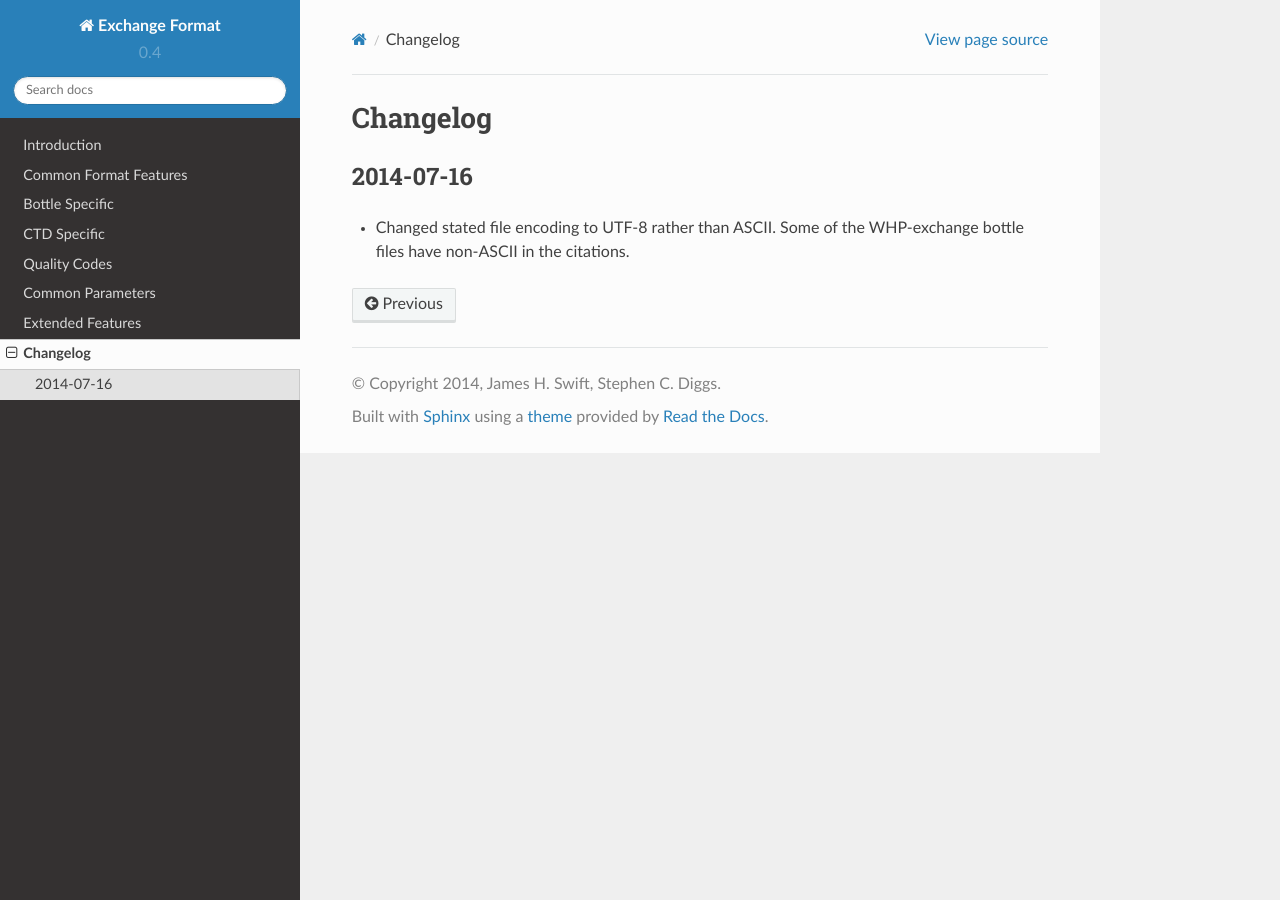
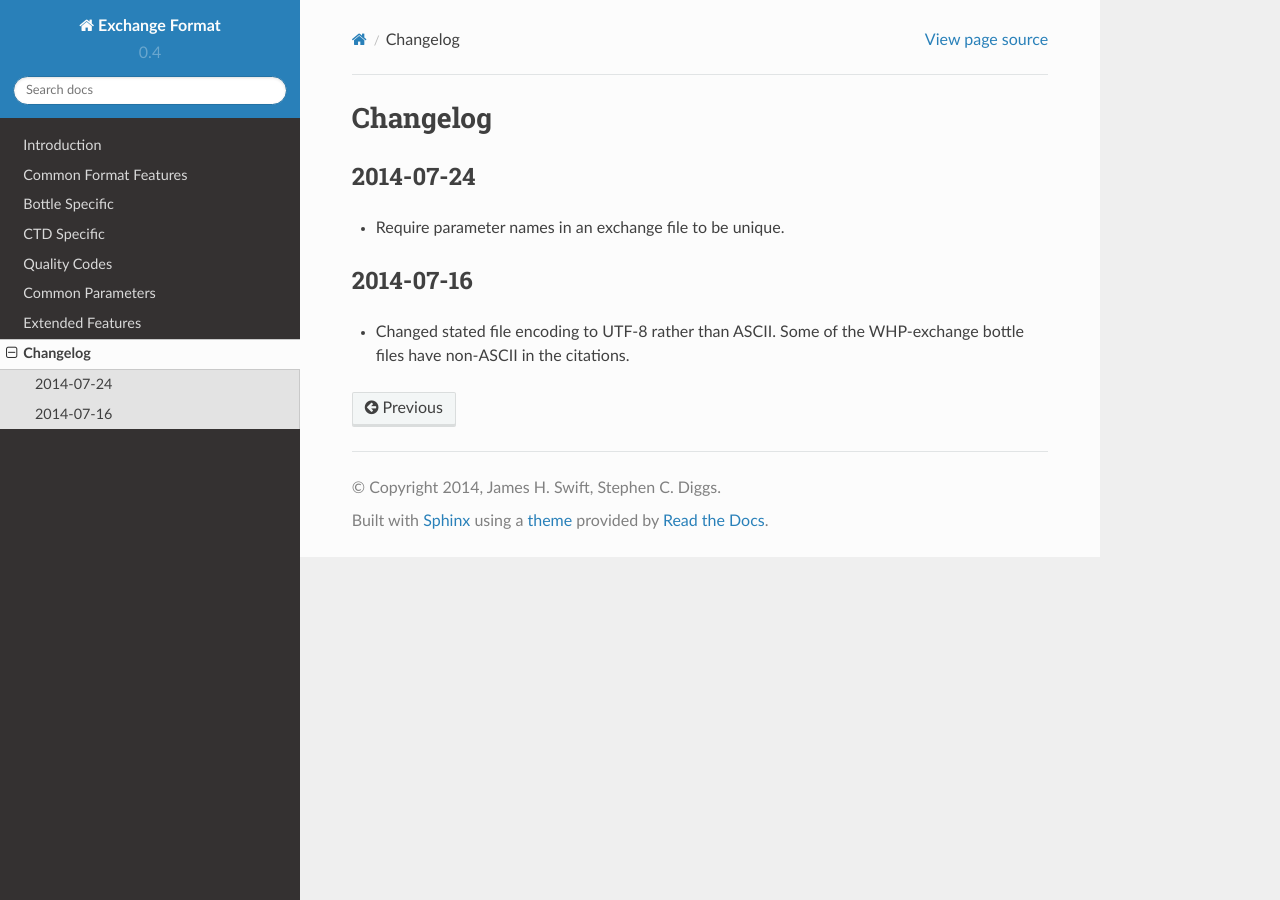
Before and after one commit to cchdo/exchange, a Sphinx documentation site: the page built from docs/changelog.rst, in a window 1280 px wide. Built offline with Sphinx 7.4.7 and the Read the Docs theme 2.0.0, drawn with Linux system fonts in a browser that asks for light colours.

Commit message:
update changelog to include unique paramter names

```diff
--- a/docs/changelog.rst
+++ b/docs/changelog.rst
@@ -1,5 +1,9 @@
 Changelog
 =========
+
+2014-07-24
+----------
+* Require parameter names in an exchange file to be unique.
 
 2014-07-16
 ----------
```
